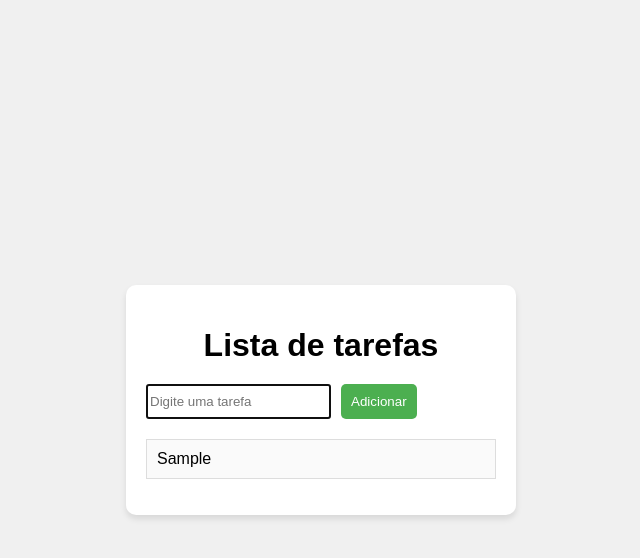
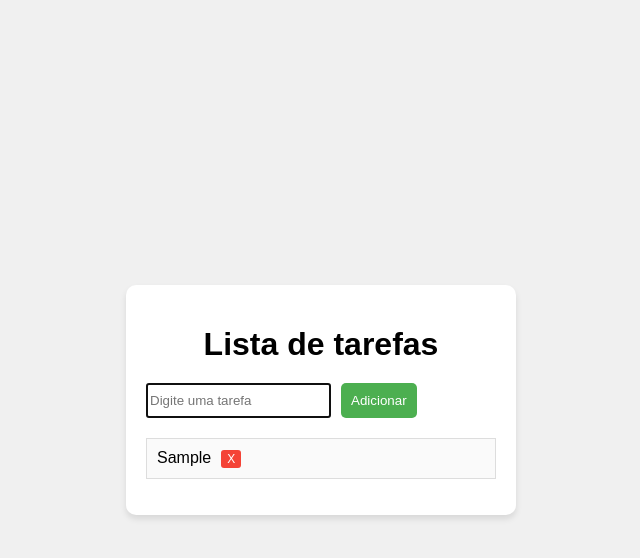
Before and after one commit to kodinne/Portfolio-Mateus, a plain HTML site: page Front-end/To-Do com interface/index.html in a window 1280 px wide. Both pictures are taken after typing "Sample" into the empty fields and a click on the button "Adicionar". Shown: the whole page, without its empty margins (319-959 px from the left). Drawn offline with Linux system fonts and the light colour scheme.

```diff
--- /dev/null
+++ b/Front-end/Relógio Digital/style.css
@@ -0,0 +1,22 @@
+body{
+    font-family: Arial, sans-serif;
+    display: flex; /* corrigido aqui */
+    justify-content: center;
+    align-items: center;
+    height: 100vh;
+    background: #f0f0f0;
+    margin: 0;
+}
+
+.container {
+    background-color: #fff;
+    padding: 20px 40px;
+    border-radius: 10px;
+    text-align: center;
+    box-shadow: 0 4px 6px rgba(0,0,0,0.1);
+}
+
+#clock {
+    font-size: 48px;
+    margin-top: 20px;
+}
--- a/Front-end/To-Do com interface/script.js
+++ b/Front-end/To-Do com interface/script.js
@@ -1,39 +1,61 @@
-const taskInput= document.getElementById("taskInput");
-const addTaskBtn= document.getElementById("addTaskBtn");
-const taskList= document.getElementById("taskList");
+const taskInput = document.getElementById("taskInput");
+const addTaskBtn = document.getElementById("addTaskBtn");
+const taskList = document.getElementById("taskList");
 
-function addTask(){
-    const task= taskInput.value.trim();
+
+function createTaskElement(taskText) {
+    const li = document.createElement("li");
+    li.textContent = taskText;
+
+
+    const deleteBtn = document.createElement("button");
+    deleteBtn.textContent = "X";
+    deleteBtn.className = "delete-btn";
+    deleteBtn.addEventListener("click", () => {
+        li.remove();
+        saveTasks();
+    });
+
+    li.appendChild(deleteBtn);
+    return li;
+}
+
+function addTask() {
+    const task = taskInput.value.trim();
     if (task === "") return;
-    const li = document.createElement("li");
-    li.textContent = task;
+
+    const li = createTaskElement(task);
     taskList.appendChild(li);
+
     taskInput.value = "";
     taskInput.focus();
     saveTasks();
 }
 
-addTaskBtn.addEventListener("click", addTask);
 
-taskInput.addEventListener("keypress", (e) => {
-    if (e.key === "Enter"){
-        addTask();
-    }
-});
+function saveTasks() {
+    const tasks = [];
+    document.querySelectorAll("#taskList li").forEach(li => {
 
-function saveTasks(){
-    const tasks = [];
-    document.querySelectorAll("li").forEach(li => tasks.push(li.textContent));
+        tasks.push(li.firstChild.textContent);
+    });
     localStorage.setItem("tasks", JSON.stringify(tasks));
 }
 
-function loadTasks(){
+
+function loadTasks() {
     const tasks = JSON.parse(localStorage.getItem("tasks")) || [];
     tasks.forEach(task => {
-        const li = document.createElement("li");
-        li.textContent = task;
+        const li = createTaskElement(task);
         taskList.appendChild(li);
     });
 }
 
+
+addTaskBtn.addEventListener("click", addTask);
+taskInput.addEventListener("keypress", (e) => {
+    if (e.key === "Enter") addTask();
+});
+
+
 loadTasks();
--- a/Front-end/To-Do com interface/style.css
+++ b/Front-end/To-Do com interface/style.css
@@ -52,3 +52,17 @@ li{
     border: 1px solid #ddd;
     margin-bottom: 10px;
 }
+.delete-btn {
+    margin-left: 10px;
+    background: #f44336;
+    color: white;
+    border: none;
+    border-radius: 3px;
+    cursor: pointer;
+    padding: 2px 6px;
+    font-size: 12px;
+}
+
+.delete-btn:hover {
+    background: #d32f2f;
+}
```
Also changed, not shown: Front-end/Relógio Digital/index.html (added, +16 -0 lines), Front-end/Relógio Digital/script.js (added, +10 -0 lines).
